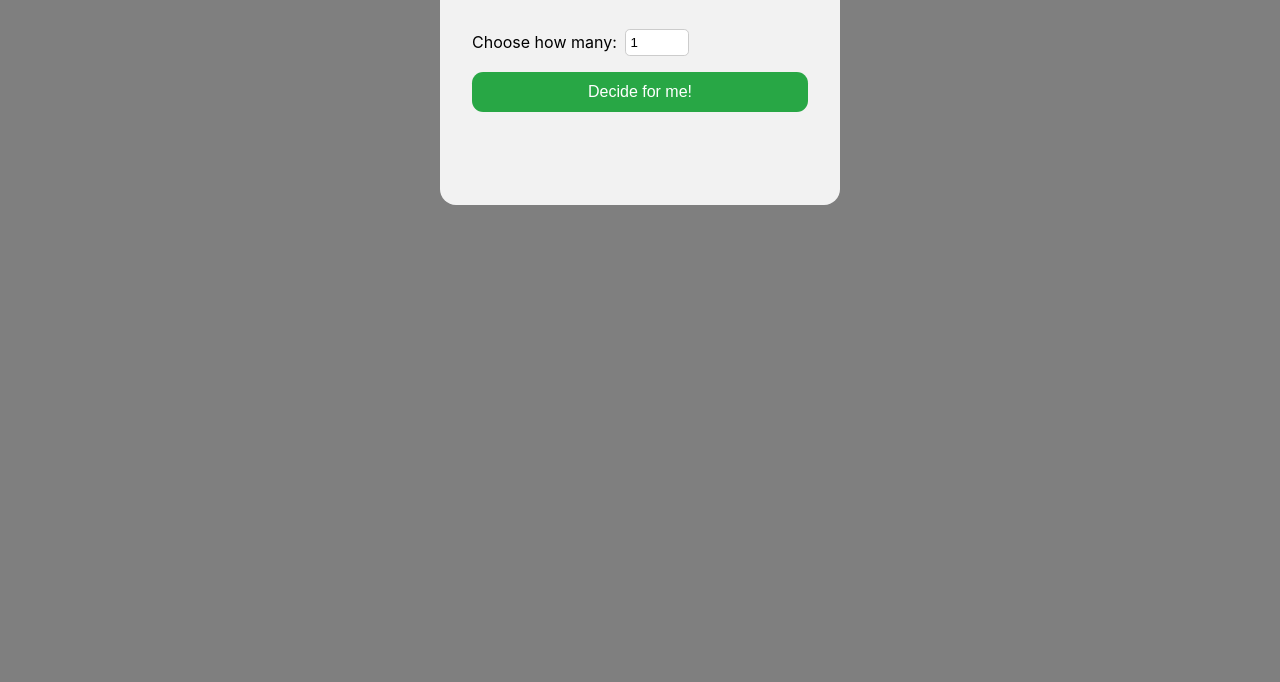
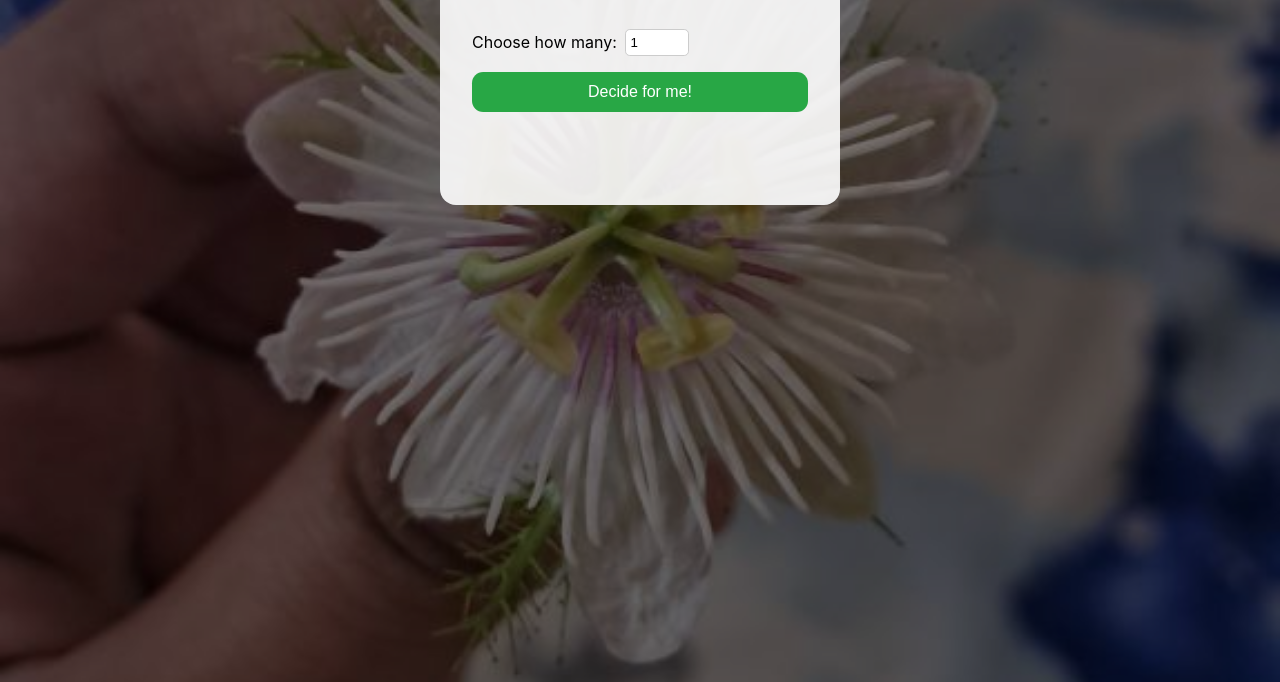
Before and after one commit to nihaljag/random-decider, a plain HTML site: page index.html in a window 1280 px wide. Shown: the part 158-840 px from the top of the page. Drawn offline with Linux system fonts and the light colour scheme.

Commit message:
Update style.css

```diff
--- a/style.css
+++ b/style.css
@@ -4,7 +4,7 @@ html, body { height: 100%; font-family: -apple-system, BlinkMacSystemFont, sans-
 
 /* Fullscreen background, center‐crop (no stretch) */
 body {
-  background: url('img/img.jpg') no-repeat center center;
+  background: url('img.jpg') no-repeat center center;
   background-size: cover;
   position: relative;
 }
```
